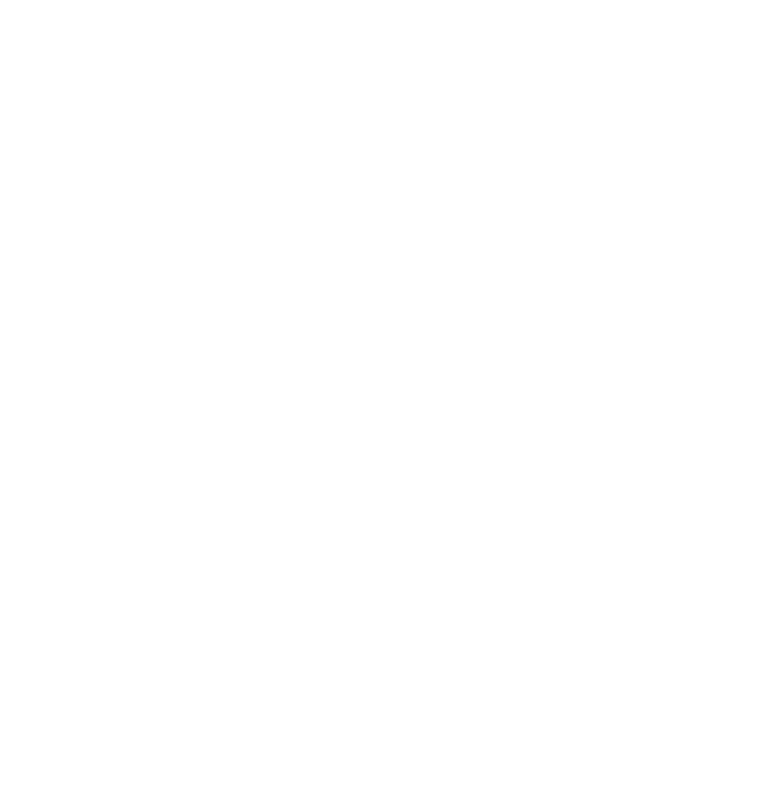
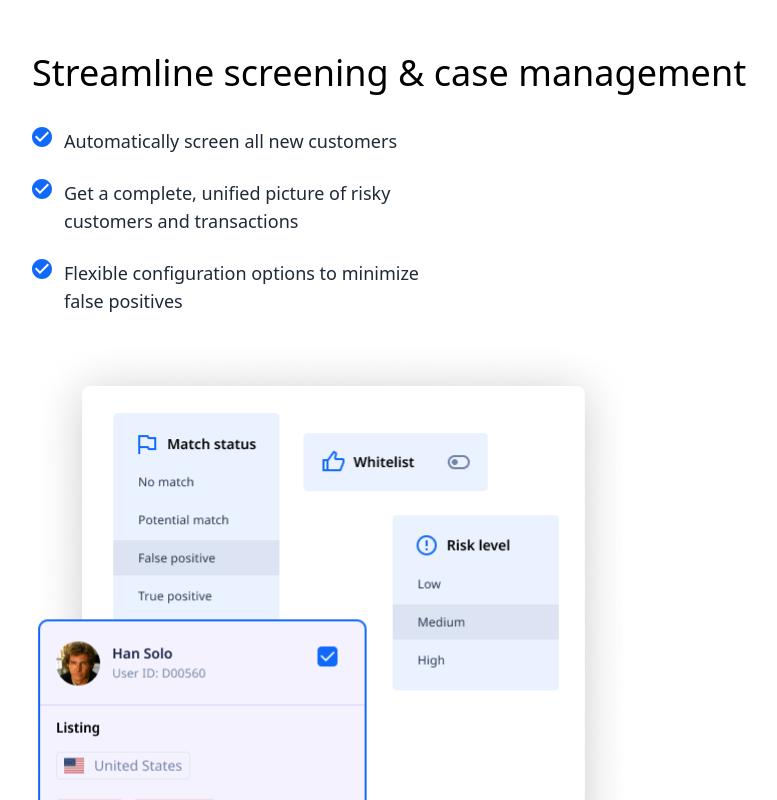
Before and after one commit to zentho/flagright-site, a React (Create React App) app: page / in a window 1280 px wide. Shown: the part 2380-3180 px from the top of the page, without its empty margins (0-777 px from the left). Before the commit the page ends 2366 px from the top, so only its background shows below. Built offline with nearby package versions, Linux system fonts and the light colour scheme.

Commit message:
Finish Streamline section

```diff
--- a/src/App.js
+++ b/src/App.js
@@ -1,6 +1,7 @@
 import Protect from "./components/Protect";
 import Reliable from "./components/Reliable";
 import Sanctions from "./components/Sanctions";
+import Streamline from "./components/Streamline";
 
 function App() {
   return (
@@ -8,6 +9,7 @@
       <Sanctions />
       <Reliable />
       <Protect />
+      <Streamline />
     </div>
   );
 }
--- /dev/null
+++ b/src/components/Streamline.js
@@ -0,0 +1,33 @@
+import React from "react";
+import Checkmark from "../media/svg/Checkmark";
+
+export default function Streamline() {
+  return (
+    <section>
+      <div className="p-8 pt-16">
+        <h1 className="text-4xl font-medium mb-8 leading-tight">Streamline screening & case management</h1>
+        <div className="flex flex-col gap-6">
+          <div className="flex gap-3 items-start ">
+            <Checkmark />
+            <p className="inline-block max-w-sm leading-7 text-gray-800 text-lg">
+              Automatically screen all new customers
+            </p>
+          </div>
+          <div className="flex gap-3 items-start">
+            <Checkmark />
+            <p className="inline-block max-w-sm leading-7 text-gray-800 text-lg">
+              Get a complete, unified picture of risky customers and transactions
+            </p>
+          </div>
+          <div className="flex gap-3 items-start">
+            <Checkmark />
+            <p className="inline-block max-w-sm leading-7 text-gray-800 text-lg">
+              Flexible configuration options to minimize false positives
+            </p>
+          </div>
+        </div>
+      </div>
+      <img src={require("../media/han.png")} alt="capone" />
+    </section>
+  );
+}
```
Also changed, not shown: src/media/han.png (added).
